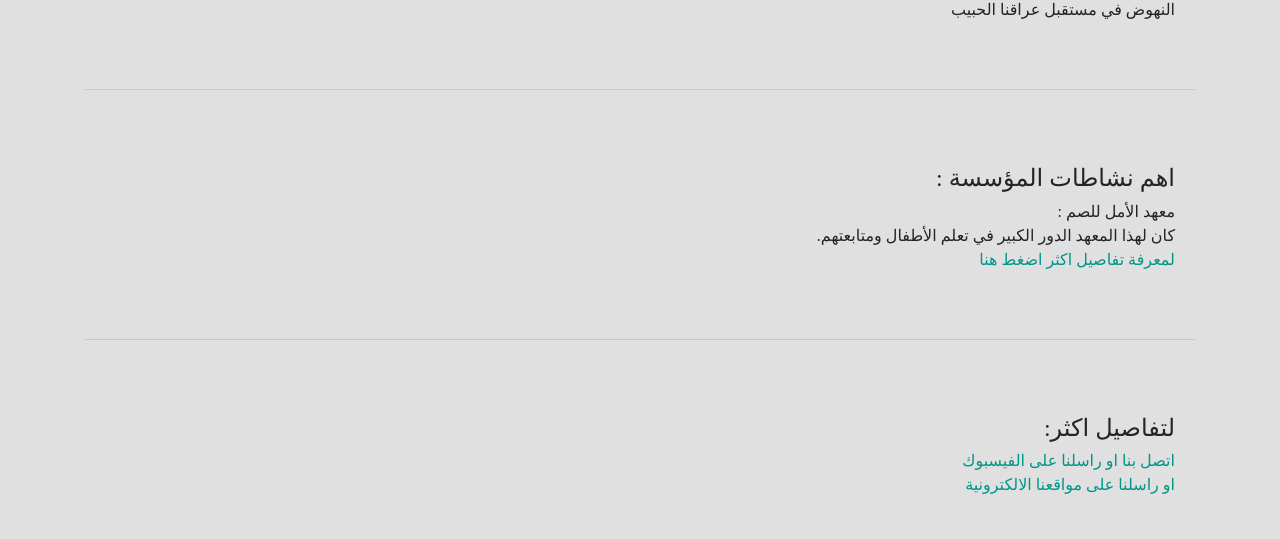
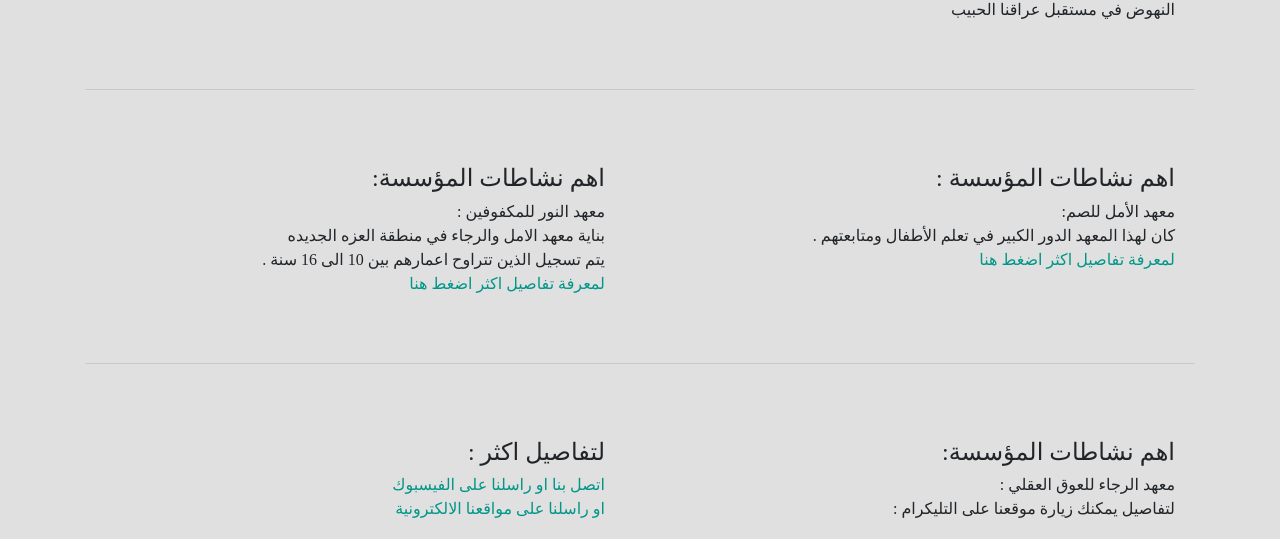
Before and after one commit to Eng-jod/Task, a plain HTML site: page index.html in a window 1280 px wide. Shown: the part 1176-1715 px from the top of the page. Drawn offline with nearby package versions, Linux system fonts and the light colour scheme.

Commit message:
Update index.html

```diff
--- a/index.html
+++ b/index.html
@@ -137,34 +137,57 @@
 
 </div>
 <hr>  <br>
-    <div class="row">
-<div class="media col-lg-12  col-md-12 myPadding">
+    <div class="row" dir="rtl">
+<div class="media col-lg-6  col-md-12 myPadding">
         <div class="media-body">
 
-<h4 class="mt-0" id="mytext">: اهم نشاطات المؤسسة  </h4>
+<h4 class="mt-0" id="mytext"> اهم نشاطات المؤسسة : </h4>
         <p id="mytext">
-         : معهد الأمل للصم <br>
-          .كان لهذا المعهد الدور الكبير في تعلم الأطفال ومتابعتهم
+          معهد الأمل للصم: <br>
+        كان لهذا المعهد الدور الكبير في تعلم الأطفال ومتابعتهم .
         <br><a href="https://web.facebook.com/needs.wasit/photos/pcb.868091553385669/868090940052397/?type=3">لمعرفة تفاصيل اكثر اضغط هنا</a>
         </p>
                 </div>
-</div></div>
+</div>
+<div class="media col-lg-6  col-md-12 myPadding">
+  <div class="media-body">
+      <h4 class="mt-0" id="mytext"> اهم نشاطات المؤسسة:  </h4>
+        <p id="mytext">
+                     معهد النور للمكفوفين :<br>
+                    بناية معهد الامل والرجاء في منطقة العزه الجديده <br>
+                يتم تسجيل الذين تتراوح اعمارهم بين 10 الى 16 سنة .
+        <br><a href="https://web.facebook.com/needs.wasit/posts/805673212960837">لمعرفة تفاصيل اكثر اضغط هنا</a>
+        </p>
+  </div>
+</div>
+</div>
 
 
         <hr>  <br>
-          <div class="row">
+          <div class="row" dir="rtl">
 
-<div class="media col-lg-12  col-md-12 myPadding">
+
+
+<div class="media col-lg-6  col-md-12 myPadding">
+    <div class="media-body">
+        <h4 class="mt-0" id="mytext"> اهم نشاطات المؤسسة:  </h4>
+          <p id="mytext">
+                      معهد الرجاء للعوق العقلي :<br>
+                      لتفاصيل يمكنك زيارة موقعنا على التليكرام :<br>
+          <br><a href="https://t.me/modiryatal3mal/352"><i class="fa fa-telegram fa-2x" aria-hidden="true"></i>
+          </a>
+          </p>
+    </div>
+</div>
+<div class="media col-lg-6  col-md-12 myPadding">
 
     <div class="media-body">
-<h4 class="mt-0" id="mytext">:لتفاصيل اكثر </h4>
+    <h4 class="mt-0" id="mytext">لتفاصيل اكثر : </h4>
     <p id="mytext">
      <a href="#massege">اتصل بنا او راسلنا على الفيسبوك</a><br>
      <a href="#price">او راسلنا على مواقعنا  الالكترونية</a>
     </p>
     </div></div>
-
-
           </div>
         </div>
 </section>
```
Lines whose indentation alone changed are shown as unchanged.
